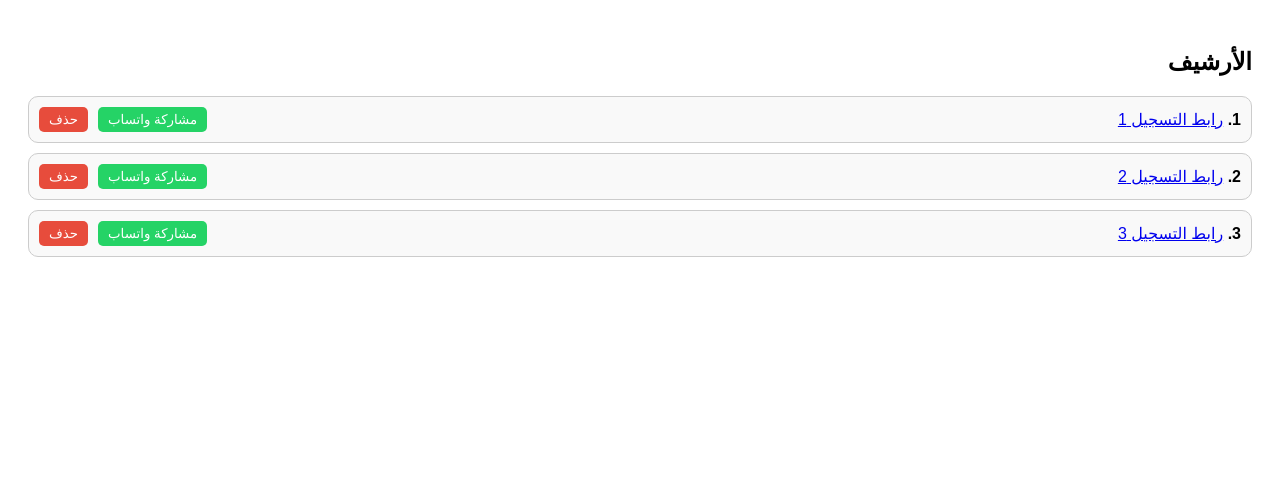
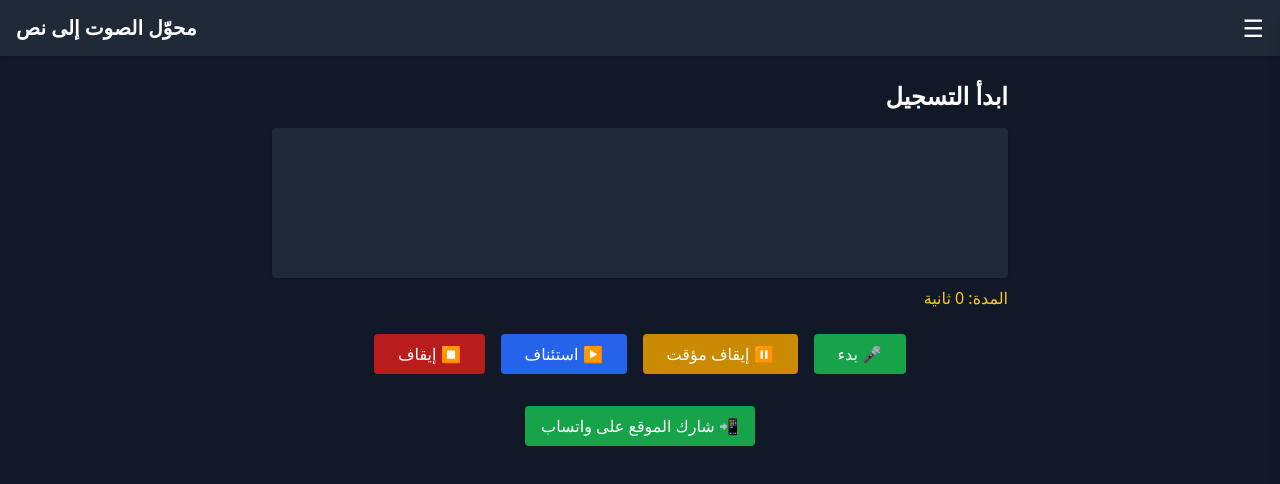
Before and after one commit to Mumin994/speech-to-text, a plain HTML site: page index.html in a window 1280 px wide. Drawn offline with nearby package versions, Linux system fonts and the light colour scheme.

Commit message:
Update index.html

```diff
--- a/index.html
+++ b/index.html
@@ -1,93 +1,215 @@
 <!DOCTYPE html>
-<html lang="ar">
+<html lang="ar" dir="rtl">
 <head>
   <meta charset="UTF-8">
-  <title>الأرشيف</title>
-  <style>
-    body {
-      direction: rtl;
-      font-family: Arial, sans-serif;
-      padding: 20px;
-    }
-    .record {
-      border: 1px solid #ccc;
-      border-radius: 10px;
-      padding: 10px;
-      margin-bottom: 10px;
-      background-color: #f9f9f9;
-      display: flex;
-      justify-content: space-between;
-      align-items: center;
-    }
-    .record-buttons {
-      display: flex;
-      gap: 10px;
-    }
-    button {
-      padding: 5px 10px;
-      border: none;
-      border-radius: 5px;
-      cursor: pointer;
-    }
-    .whatsapp {
-      background-color: #25D366;
-      color: white;
-    }
-    .delete {
-      background-color: #e74c3c;
-      color: white;
-    }
-  </style>
+  <meta name="viewport" content="width=device-width, initial-scale=1.0">
+  <title>تحويل الصوت إلى نص</title>
+  <script src="https://cdn.tailwindcss.com">  function shareSite() {
+    const url = encodeURIComponent(window.location.href);
+    const text = encodeURIComponent("جرّب موقع تحويل الصوت إلى نص من هنا: ");
+    const shareUrl = `https://wa.me/?text=${text}%20${url}`;
+    window.open(shareUrl, '_blank');
+  }
+</script>
 </head>
-<body>
+<body class="bg-gray-900 text-white font-sans">
+  <!-- شريط علوي -->
+  <header class="bg-gray-800 px-4 py-3 flex items-center justify-between shadow">
+    <button onclick="toggleSidebar()" class="text-2xl">☰</button>
+    <h1 class="text-xl font-bold">محوّل الصوت إلى نص</h1>
+  </header>
 
-<h2>الأرشيف</h2>
-<div id="archive"></div>
+  <!-- خلفية شفافة عند فتح الشريط الجانبي -->
+  <div id="backdrop" onclick="closeSidebar()" class="hidden fixed inset-0 bg-black bg-opacity-30 z-40"></div>
 
-<script>
-  // ✅ قائمة بالتسجيلات – غيّر الروابط حسب الحاجة
-  const recordings = [
-    { name: "رابط التسجيل 1", url: "https://example.com/audio1.mp3" },
-    { name: "رابط التسجيل 2", url: "https://example.com/audio2.mp3" },
-    { name: "رابط التسجيل 3", url: "https://example.com/audio3.mp3" }
-  ];
+  <!-- القائمة الجانبية -->
+  <aside id="sidebar" class="fixed top-0 right-0 w-64 h-full bg-gray-800 shadow-lg transform transition-transform duration-300 translate-x-full z-50">
+    <div class="p-4">
+      <h2 class="text-lg font-semibold mb-4">📁 الأرشيف</h2>
+      <ul id="archiveList" class="space-y-4 max-h-[80vh] overflow-y-auto text-sm"></ul>
+    </div>
+  </aside>
 
-  const archive = document.getElementById("archive");
+  <!-- المحتوى الرئيسي -->
+  <main class="max-w-3xl mx-auto px-4 py-6">
+    <div class="mb-6">
+      <h2 class="text-2xl font-semibold mb-4">ابدأ التسجيل</h2>
+      <div id="output" class="bg-gray-800 p-4 rounded shadow min-h-[150px] text-lg"></div>
+      <div id="timer" class="mt-2 text-yellow-400">المدة: 0 ثانية</div>
+    </div>
 
-  // ✅ عرض التسجيلات من الأقدم (تحت) إلى الأحدث (فوق)
-  recordings.reverse().forEach((record, index) => {
-    const number = recordings.length - index;
-    const item = document.createElement("div");
-    item.className = "record";
+    <div class="flex flex-wrap justify-center gap-4 mt-6">
+      <button onclick="startRecording()" class="px-6 py-2 rounded bg-green-600 hover:bg-green-500">🎤 بدء</button>
+      <button onclick="pauseRecording()" class="px-6 py-2 rounded bg-yellow-600 hover:bg-yellow-500">⏸️ إيقاف مؤقت</button>
+      <button onclick="resumeRecording()" class="px-6 py-2 rounded bg-blue-600 hover:bg-blue-500">▶️ استئناف</button>
+      <button onclick="stopRecording()" class="px-6 py-2 rounded bg-red-700 hover:bg-red-600">⏹️ إيقاف</button>
+    </div>
+  <div class="mt-8 text-center">
+  <button onclick="shareSite()" class="bg-green-600 hover:bg-green-500 px-4 py-2 rounded">
+    📲 شارك الموقع على واتساب
+  </button>
+</div>
+</main>
 
-    const label = document.createElement("div");
-    label.innerHTML = `<strong>${number}.</strong> <a href="${record.url}" target="_blank">${record.name}</a>`;
+  <script>
+    let recognition;
+    let startTime;
+    let timerInterval;
+    let isPaused = false;
+    let recordedText = "";
+    let archive = JSON.parse(localStorage.getItem("transcripts")) || [];
 
-    const buttons = document.createElement("div");
-    buttons.className = "record-buttons";
-
-    const shareBtn = document.createElement("button");
-    shareBtn.className = "whatsapp";
-    shareBtn.textContent = "مشاركة واتساب";
-    shareBtn.onclick = () => {
-      const message = encodeURIComponent(`تم تسجيل الصوت: ${record.url}`);
-      window.open(`https://wa.me/?text=${message}`, "_blank");
+    window.onload = function () {
+      updateArchiveList();
     };
 
-    const deleteBtn = document.createElement("button");
-    deleteBtn.className = "delete";
-    deleteBtn.textContent = "حذف";
-    deleteBtn.onclick = () => {
-      item.remove();
-    };
+    function toggleSidebar() {
+      const sidebar = document.getElementById("sidebar");
+      const backdrop = document.getElementById("backdrop");
 
-    buttons.appendChild(shareBtn);
-    buttons.appendChild(deleteBtn);
-    item.appendChild(label);
-    item.appendChild(buttons);
-    archive.prepend(item); // نضيف الأحدث بالأعلى
-  });
-</script>
+      if (sidebar.classList.contains("translate-x-full")) {
+        sidebar.classList.remove("translate-x-full");
+        sidebar.classList.add("translate-x-0");
+        backdrop.classList.remove("hidden");
+      } else {
+        sidebar.classList.add("translate-x-full");
+        sidebar.classList.remove("translate-x-0");
+        backdrop.classList.add("hidden");
+      }
+    }
 
+    function closeSidebar() {
+      const sidebar = document.getElementById("sidebar");
+      const backdrop = document.getElementById("backdrop");
+      sidebar.classList.add("translate-x-full");
+      sidebar.classList.remove("translate-x-0");
+      backdrop.classList.add("hidden");
+    }
+
+    function updateArchiveList() {
+      const list = document.getElementById("archiveList");
+      list.innerHTML = "";
+      if (archive.length === 0) {
+        list.innerHTML = '<li class="text-gray-400">لا يوجد محفوظات بعد.</li>';
+        return;
+      }
+      archive.slice().reverse().forEach((item, index) => {
+        const li = document.createElement("li");
+        li.className = "cursor-pointer bg-gray-700 p-2 rounded shadow";
+        li.innerHTML = `📄 <span class='font-semibold'>${item.text.slice(0, 20)}...</span><br>
+          <div class='mt-1 space-x-2'>
+            <button onclick='shareAsPDF(${archive.length - 1 - index})' class='bg-blue-600 hover:bg-blue-500 px-2 py-1 text-sm rounded'>📤 مشاركة</button>
+            <button onclick='deleteItem(${archive.length - 1 - index})' class='bg-red-600 hover:bg-red-500 px-2 py-1 text-sm rounded'>🗑️ حذف</button>
+          </div>`;
+        li.onclick = () => {
+          document.getElementById("output").innerText = item.text;
+          closeSidebar();
+        };
+        list.appendChild(li);
+      });
+    }
+
+    function shareAsPDF(index) {
+      const text = archive[index].text;
+      const blob = new Blob([text], { type: "application/pdf" });
+      const url = URL.createObjectURL(blob);
+      const link = document.createElement("a");
+      link.href = url;
+      link.download = `تسجيل.pdf`;
+      link.click();
+      URL.revokeObjectURL(url);
+    }
+
+    function deleteItem(index) {
+      archive.splice(index, 1);
+      localStorage.setItem("transcripts", JSON.stringify(archive));
+      updateArchiveList();
+    }
+
+    function startRecording() {
+      if (!('webkitSpeechRecognition' in window)) {
+        alert("متصفحك لا يدعم ميزة التعرف على الصوت");
+        return;
+      }
+
+      recognition = new webkitSpeechRecognition();
+      recognition.lang = "ar-SA";
+      recognition.continuous = true;
+      recognition.interimResults = false;
+
+      recognition.onresult = function (event) {
+        const transcript = event.results[event.results.length - 1][0].transcript;
+        recordedText += transcript + " ";
+        document.getElementById("output").innerText = recordedText;
+      };
+
+      recognition.onerror = function () {
+        alert("حدث خطأ أثناء التسجيل");
+      };
+
+      recognition.start();
+      isPaused = false;
+
+      startTime = Date.now();
+      timerInterval = setInterval(() => {
+        const seconds = Math.floor((Date.now() - startTime) / 1000);
+        document.getElementById("timer").innerText = `المدة: ${seconds} ثانية`;
+      }, 1000);
+    }
+
+    function pauseRecording() {
+      if (recognition) {
+        recognition.stop();
+        isPaused = true;
+        clearInterval(timerInterval);
+      }
+    }
+
+    function resumeRecording() {
+      if (!('webkitSpeechRecognition' in window)) {
+        alert("متصفحك لا يدعم ميزة التعرف على الصوت");
+        return;
+      }
+
+      if (!isPaused) return;
+
+      recognition = new webkitSpeechRecognition();
+      recognition.lang = "ar-SA";
+      recognition.continuous = true;
+      recognition.interimResults = false;
+
+      recognition.onresult = function (event) {
+        const transcript = event.results[event.results.length - 1][0].transcript;
+        recordedText += transcript + " ";
+        document.getElementById("output").innerText = recordedText;
+      };
+
+      recognition.start();
+      isPaused = false;
+
+      startTime = Date.now();
+      timerInterval = setInterval(() => {
+        const seconds = Math.floor((Date.now() - startTime) / 1000);
+        document.getElementById("timer").innerText = `المدة: ${seconds} ثانية`;
+      }, 1000);
+    }
+
+    function stopRecording() {
+      if (recognition) {
+        recognition.stop();
+        clearInterval(timerInterval);
+      }
+
+      const finalText = recordedText.trim();
+      if (finalText) {
+        archive.push({ text: finalText, time: new Date().toISOString() });
+        localStorage.setItem("transcripts", JSON.stringify(archive));
+        updateArchiveList();
+      }
+
+      recordedText = "";
+      document.getElementById("output").innerText = "";
+    }
+  </script>
 </body>
 </html>
```
